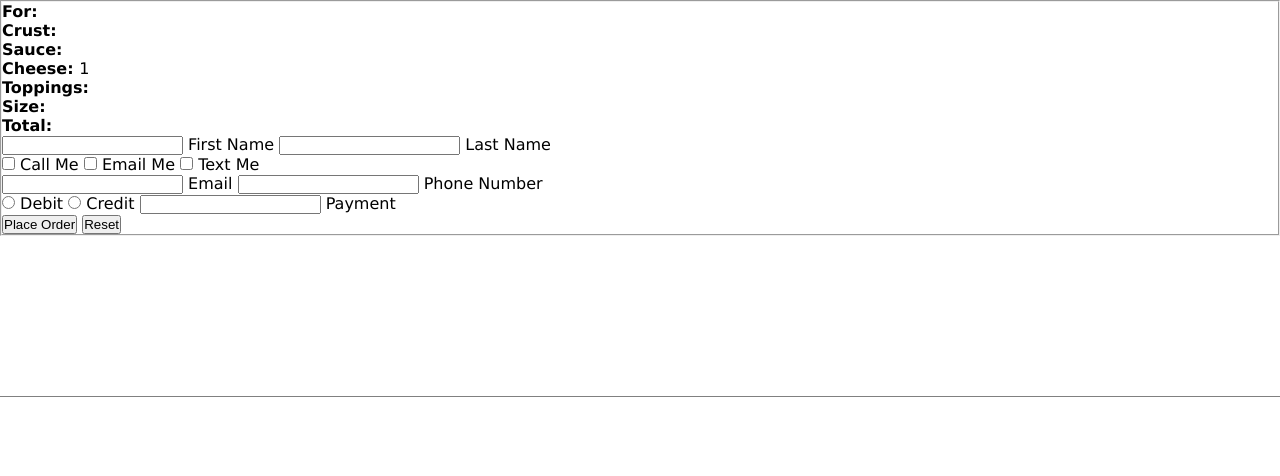
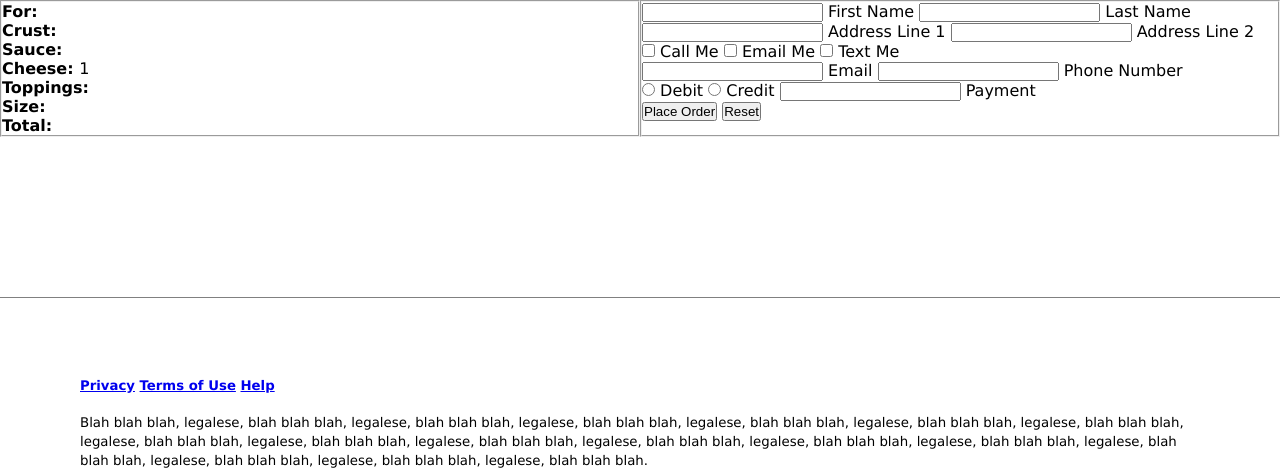
Before and after one commit to memdinhogenbirk/memdinhogenbirk-COMP1002-25F-11075-25F-real, a PHP site: page /cart.php?CHEESE=1 in a window 1280 px wide. Shown: the part 61-537 px from the top of the page. Run offline with PHP 8.4, Linux system fonts and the light colour scheme; data that the repository does not hold is empty.

Commit message:
cart style sheet tweaks

```diff
--- a/assignment-1/cart.php
+++ b/assignment-1/cart.php
@@ -14,8 +14,8 @@
 			?>
         </header>
         <main>
-            <form>
-                <fieldset class="checkout">
+            <form class="checkout">
+                <fieldset class="selectionbox">
                     <div><!--items in cart-->
                         <?php
                         $cheese = $_GET["CHEESE"];
@@ -61,6 +61,8 @@
 
 
                                         ?>
+                </fieldset>
+                <fieldset class="infobox">
                     </div>
                     <div><!--Total cost-->
 
@@ -70,6 +72,10 @@
                         <label for="fname">First Name</label>
                         <input type="text" name="lname">
                         <label for="lname">Last Name</label>
+                        <input type="text" name="address1">
+                        <label for="address1">Address Line 1</label>
+                        <input type="text" name="address2">
+                        <label for="address2">Address Line 2</label>
                     </div>
                     <div><!--notifications options contact info-->
                         <input type="checkbox" name="alert[]" id="alert1" value="call" />
--- a/assignment-1/css/styles.css
+++ b/assignment-1/css/styles.css
@@ -217,6 +217,15 @@ footer{
 	padding: 5rem;
 }
 .checkout{
+	display:flex;
+}
+.selectionbox{
 	display: block;
 	align-content: center;
+	width: 50%;
 }
+.infobox{
+	width:50%;
+	display: block;
+
+}
```
Lines whose indentation alone changed are shown as unchanged.
